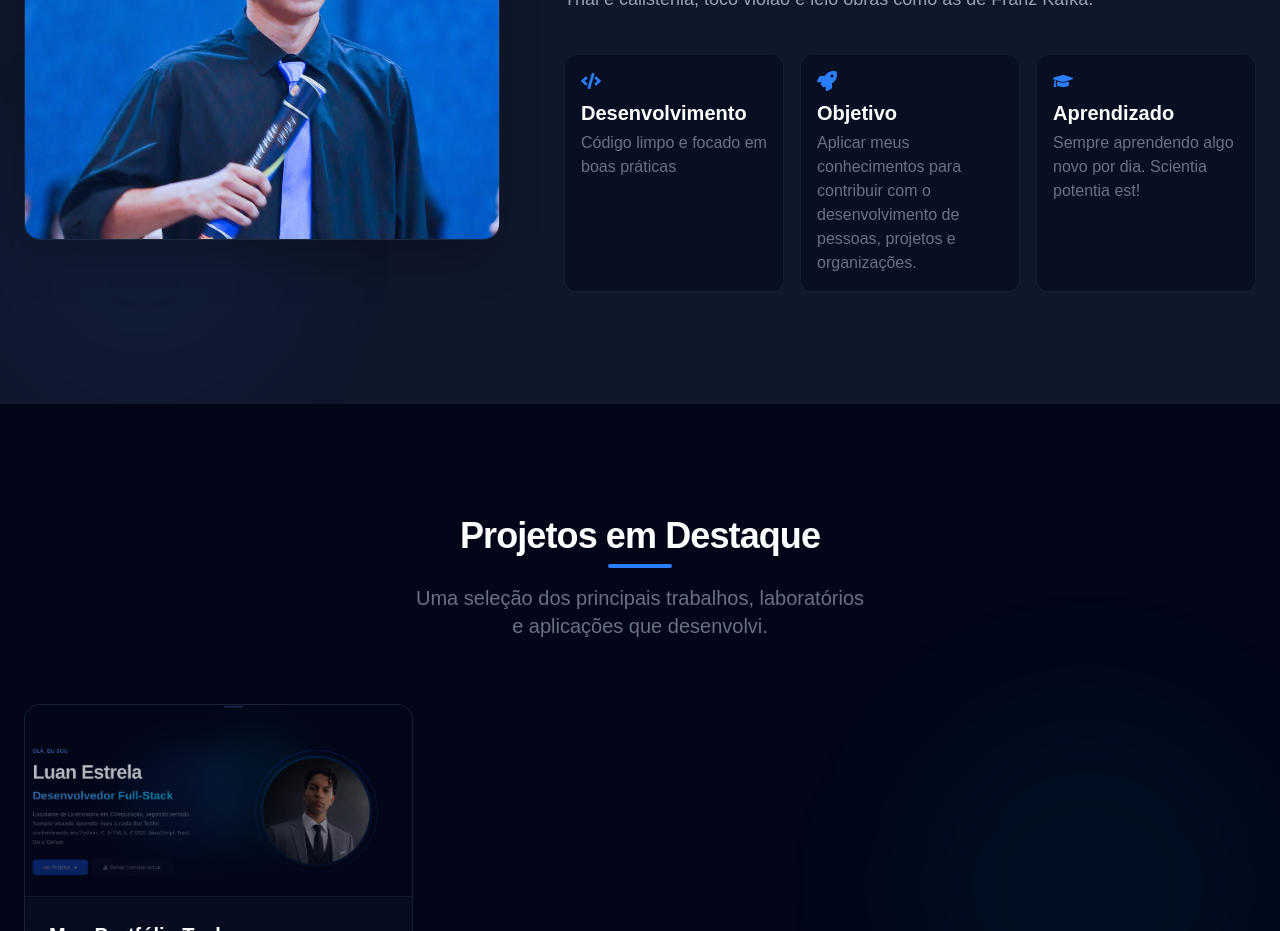
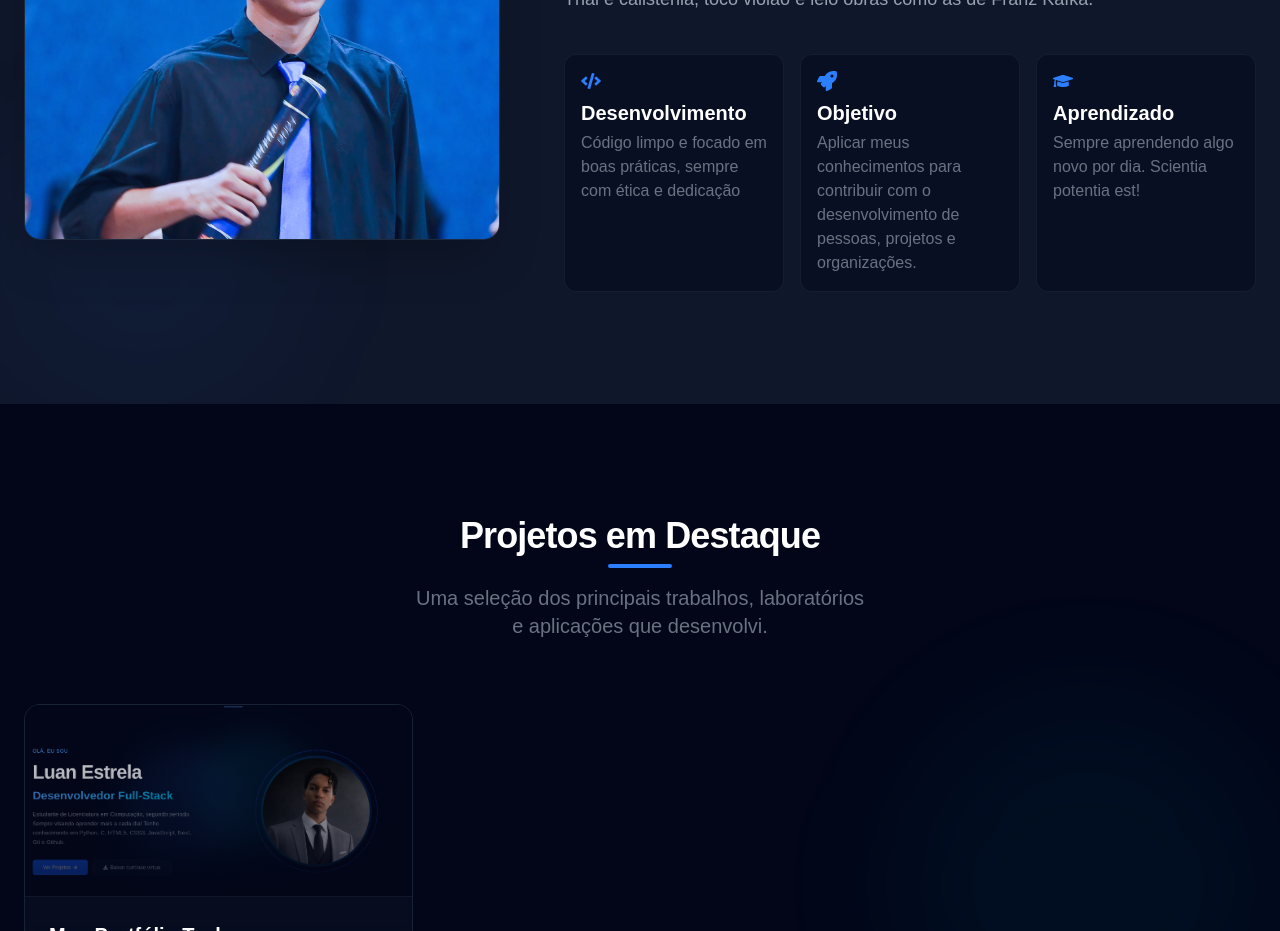
Before and after one commit to Luan-E/Portfolio-Luan_Estrela, a Next.js app: page / in a window 1280 px wide. Shown: the part 1240-2171 px from the top of the page. Built offline with nearby package versions, Linux system fonts and the light colour scheme.

Commit message:
style: mudança de objetivo e desenvolvimento

```diff
--- a/src/components/Sobre.jsx
+++ b/src/components/Sobre.jsx
@@ -60,7 +60,7 @@ const Sobre = () => {
                             <div className='bg-slate-950/40 p-4 rounded-xl border border-slate-800/60 backdrop-blur-sm'>
                                 <FaCode className='text-blue-500 text-xl mb-2' />
                                 <h4 className='font-semibold text-white text-xl mb-1'>Desenvolvimento</h4>
-                                <p className='text-base text-gray-500'>Código limpo e focado em boas práticas</p>
+                                <p className='text-base text-gray-500'>Código limpo e focado em boas práticas, sempre com ética e dedicação</p>
                             </div>
 
                             {/* Card 02 */}
```
